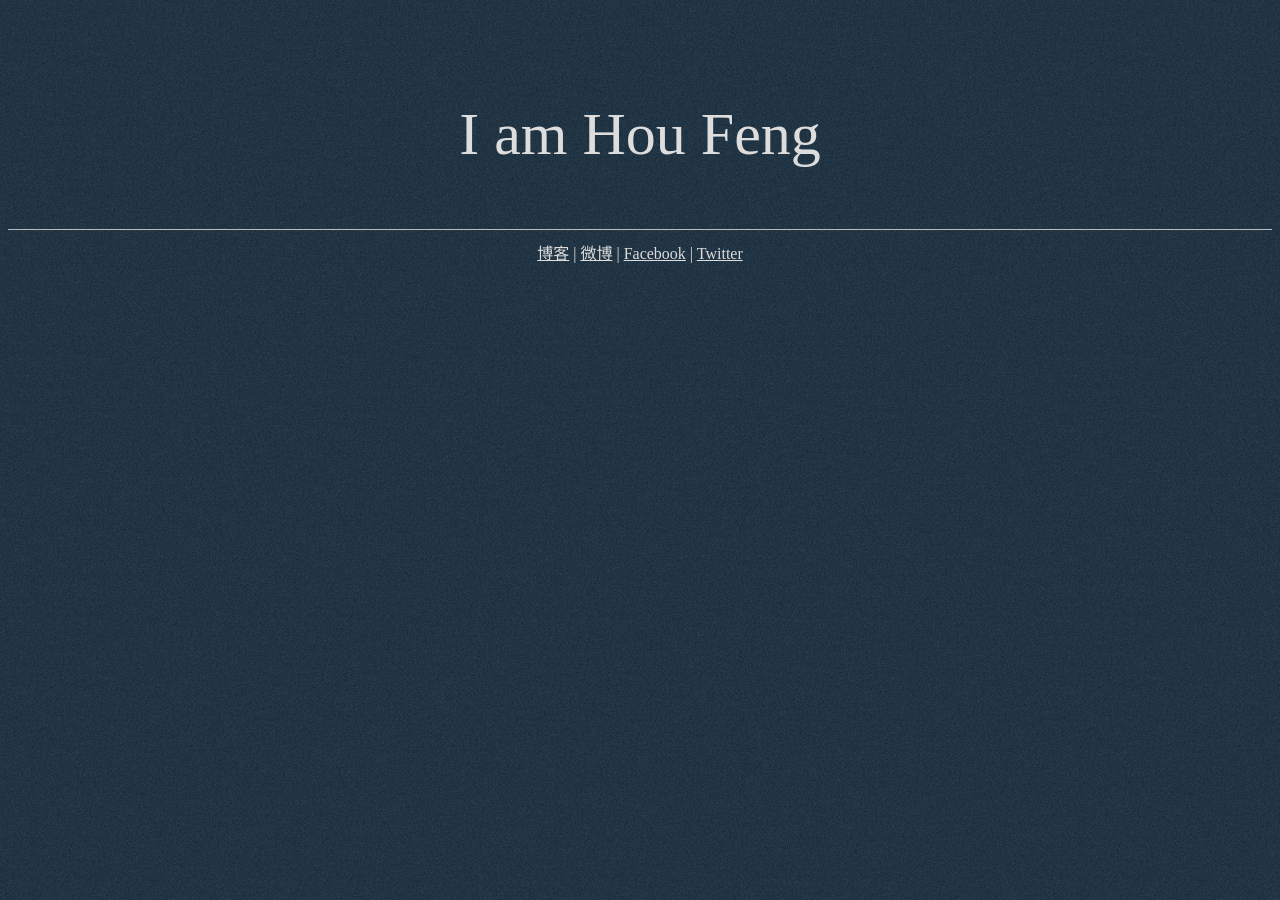
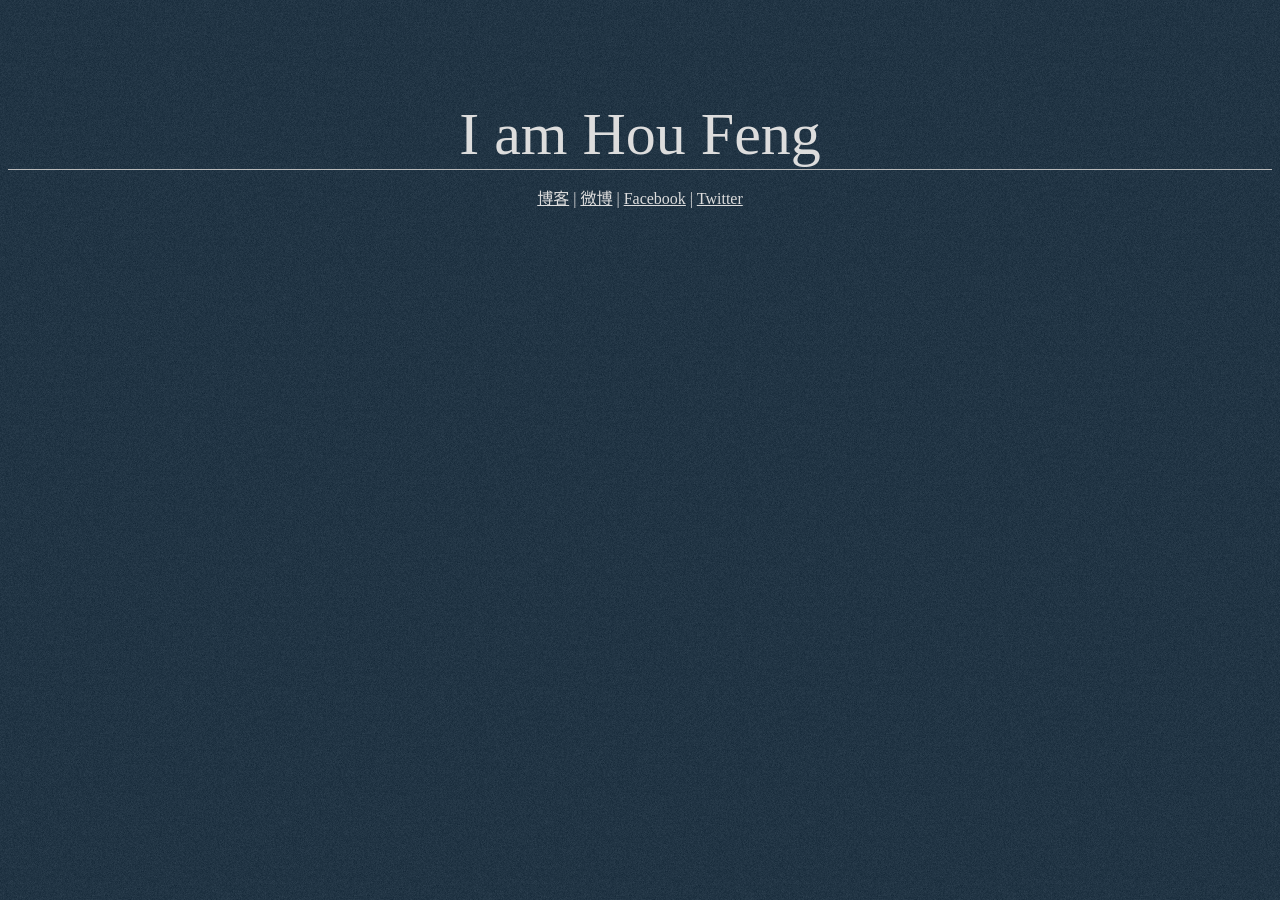
Before and after one commit to Houfeng/houfeng.github.com, a Jekyll site: the page home.html, which Jekyll copies as it is, in a window 1280 px wide. Built offline with Jekyll 4.4.1, drawn with Linux system fonts in a browser that asks for light colours; Markdown is read by kramdown in place of the engine named in the settings.

Commit message:
Updated home.html

```diff
--- a/home.html
+++ b/home.html
@@ -15,13 +15,13 @@
       }
       #link{
         text-align:center;
-        padding:10px;
+        padding:15px;
         border-top:solid 1px #bbb;
       }
     </style>
 </head>
 <body>
-    <p id="i">I am Hou Feng</p>
-    <p id="link"><a href='home.html'>博客</a> | <a href='http://weibo.com/houfeng'>微博</a> | <a href="http://www.facebook.com/houzhanfeng">Facebook</a> | <a href='http://www.twitter.com/hou_feng'>Twitter</a></p>
+    <div id="i">I am Hou Feng</div>
+    <div id="link"><a href='home.html'>博客</a> | <a href='http://weibo.com/houfeng'>微博</a> | <a href="http://www.facebook.com/houzhanfeng">Facebook</a> | <a href='http://www.twitter.com/hou_feng'>Twitter</a></div>
 </body>
 </html>
```
